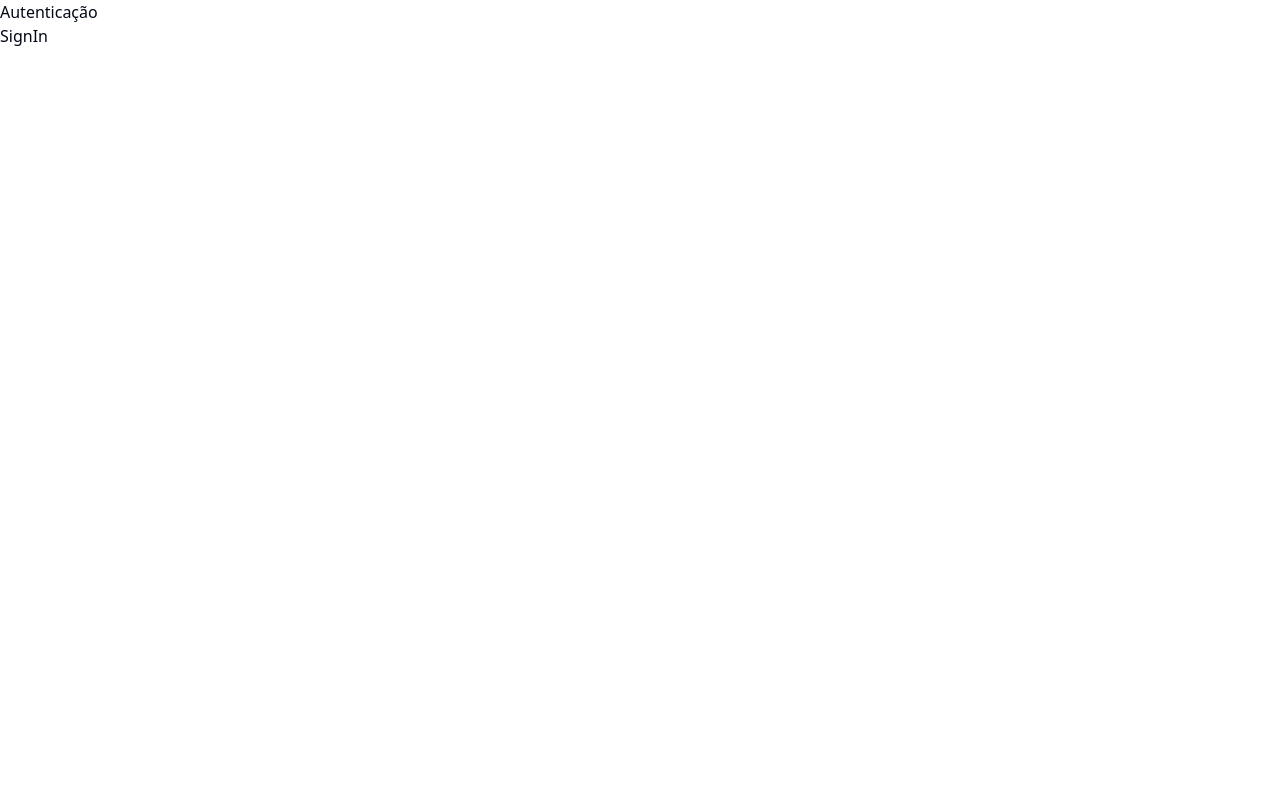
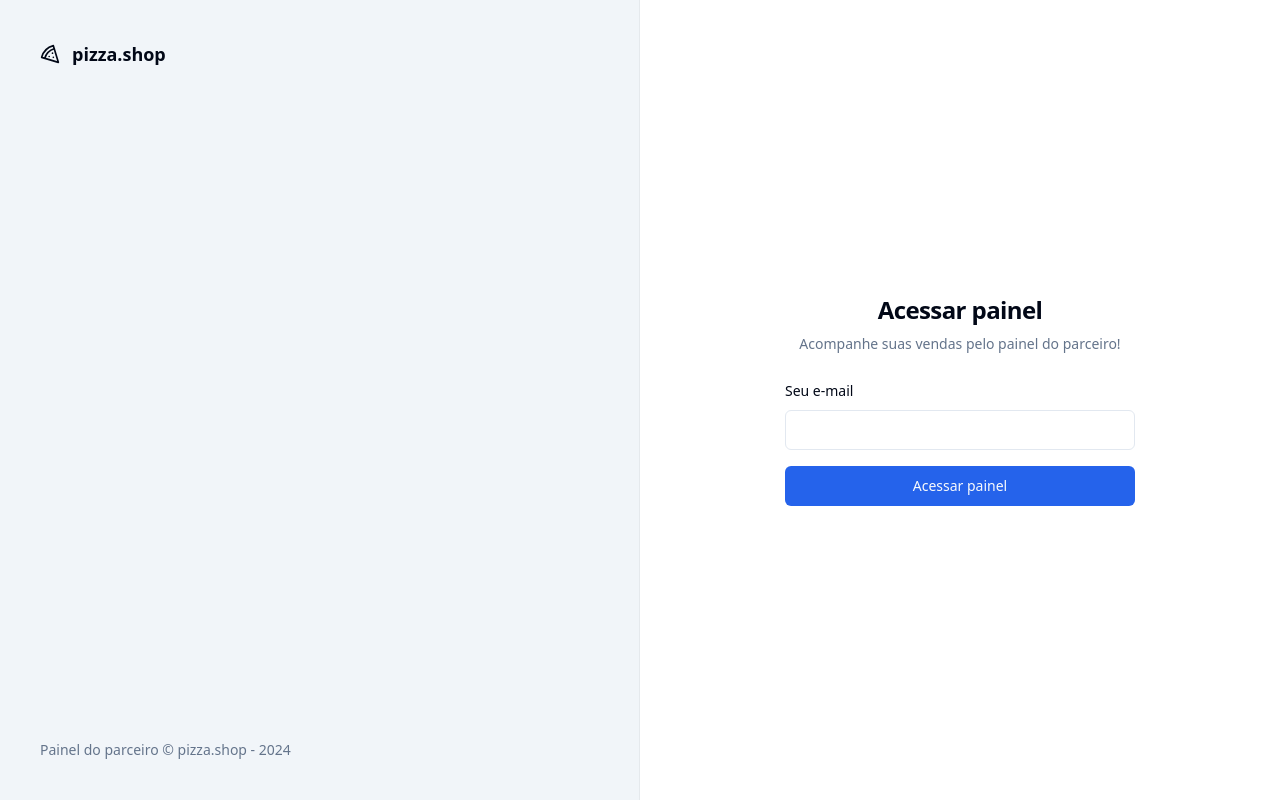
Before and after one commit to paulobr4z/pizzashop-web, a React (Vite) app: page /sign-in in a window 1280 px wide. Built offline with nearby package versions, Linux system fonts and the light colour scheme.

Commit message:
Página: Login

```diff
--- a/package.json
+++ b/package.json
@@ -10,6 +10,7 @@
     "preview": "vite preview"
   },
   "dependencies": {
+    "@radix-ui/react-label": "^2.0.2",
     "@radix-ui/react-slot": "^1.0.2",
     "class-variance-authority": "^0.7.0",
     "clsx": "^2.1.1",
--- /dev/null
+++ b/src/components/ui/input.tsx
@@ -0,0 +1,25 @@
+import * as React from "react"
+
+import { cn } from "@/lib/utils"
+
+export interface InputProps
+  extends React.InputHTMLAttributes<HTMLInputElement> {}
+
+const Input = React.forwardRef<HTMLInputElement, InputProps>(
+  ({ className, type, ...props }, ref) => {
+    return (
+      <input
+        type={type}
+        className={cn(
+          "flex h-10 w-full rounded-md border border-input bg-background px-3 py-2 text-sm ring-offset-background file:border-0 file:bg-transparent file:text-sm file:font-medium placeholder:text-muted-foreground focus-visible:outline-none focus-visible:ring-2 focus-visible:ring-ring focus-visible:ring-offset-2 disabled:cursor-not-allowed disabled:opacity-50",
+          className
+        )}
+        ref={ref}
+        {...props}
+      />
+    )
+  }
+)
+Input.displayName = "Input"
+
+export { Input }
--- /dev/null
+++ b/src/components/ui/label.tsx
@@ -0,0 +1,24 @@
+import * as React from "react"
+import * as LabelPrimitive from "@radix-ui/react-label"
+import { cva, type VariantProps } from "class-variance-authority"
+
+import { cn } from "@/lib/utils"
+
+const labelVariants = cva(
+  "text-sm font-medium leading-none peer-disabled:cursor-not-allowed peer-disabled:opacity-70"
+)
+
+const Label = React.forwardRef<
+  React.ElementRef<typeof LabelPrimitive.Root>,
+  React.ComponentPropsWithoutRef<typeof LabelPrimitive.Root> &
+    VariantProps<typeof labelVariants>
+>(({ className, ...props }, ref) => (
+  <LabelPrimitive.Root
+    ref={ref}
+    className={cn(labelVariants(), className)}
+    {...props}
+  />
+))
+Label.displayName = LabelPrimitive.Root.displayName
+
+export { Label }
--- a/src/global.css
+++ b/src/global.css
@@ -6,63 +6,46 @@
     :root {
       --background: 0 0% 100%;
       --foreground: 222.2 84% 4.9%;
-
       --card: 0 0% 100%;
       --card-foreground: 222.2 84% 4.9%;
-
       --popover: 0 0% 100%;
       --popover-foreground: 222.2 84% 4.9%;
-
-      --primary: 222.2 47.4% 11.2%;
+      --primary: 221.2 83.2% 53.3%;
       --primary-foreground: 210 40% 98%;
-
       --secondary: 210 40% 96.1%;
       --secondary-foreground: 222.2 47.4% 11.2%;
-
       --muted: 210 40% 96.1%;
       --muted-foreground: 215.4 16.3% 46.9%;
-
       --accent: 210 40% 96.1%;
       --accent-foreground: 222.2 47.4% 11.2%;
-
       --destructive: 0 84.2% 60.2%;
       --destructive-foreground: 210 40% 98%;
-
       --border: 214.3 31.8% 91.4%;
       --input: 214.3 31.8% 91.4%;
-      --ring: 222.2 84% 4.9%;
-
+      --ring: 221.2 83.2% 53.3%;
       --radius: 0.5rem;
     }
 
     .dark {
       --background: 222.2 84% 4.9%;
       --foreground: 210 40% 98%;
-
       --card: 222.2 84% 4.9%;
       --card-foreground: 210 40% 98%;
-
       --popover: 222.2 84% 4.9%;
       --popover-foreground: 210 40% 98%;
-
-      --primary: 210 40% 98%;
+      --primary: 217.2 91.2% 59.8%;
       --primary-foreground: 222.2 47.4% 11.2%;
-
       --secondary: 217.2 32.6% 17.5%;
       --secondary-foreground: 210 40% 98%;
-
       --muted: 217.2 32.6% 17.5%;
       --muted-foreground: 215 20.2% 65.1%;
-
       --accent: 217.2 32.6% 17.5%;
       --accent-foreground: 210 40% 98%;
-
       --destructive: 0 62.8% 30.6%;
       --destructive-foreground: 210 40% 98%;
-
       --border: 217.2 32.6% 17.5%;
       --input: 217.2 32.6% 17.5%;
-      --ring: 212.7 26.8% 83.9%;
+      --ring: 224.3 76.3% 48%;
     }
   }
 
--- a/src/pages/_layouts/auth.tsx
+++ b/src/pages/_layouts/auth.tsx
@@ -1,11 +1,19 @@
+import { Pizza } from 'lucide-react'
 import { Outlet } from 'react-router-dom'
 
 export function AuthLayout() {
   return (
-    <div>
-      <h1>Autenticação</h1>
-
-      <div>
+    <div className="grid min-h-screen grid-cols-2">
+      <div className="flex h-full flex-col justify-between border-r border-foreground/5 bg-muted p-10 text-muted-foreground">
+        <div className="flex items-center gap-3 text-lg text-foreground">
+          <Pizza className="h-5 w-5" />
+          <span className="font-semibold">pizza.shop</span>
+        </div>
+        <footer className="text-sm">
+          Painel do parceiro &copy; pizza.shop - {new Date().getFullYear()}
+        </footer>
+      </div>
+      <div className="flex flex-col items-center justify-center">
         <Outlet />
       </div>
     </div>
--- a/src/pages/auth/sign-in.tsx
+++ b/src/pages/auth/sign-in.tsx
@@ -1,10 +1,36 @@
 import { Helmet } from 'react-helmet-async'
+
+import { Button } from '@/components/ui/button'
+import { Input } from '@/components/ui/input'
+import { Label } from '@/components/ui/label'
 
 export function SignIn() {
   return (
     <>
       <Helmet title="Login" />
-      <h1>SignIn</h1>
+      <div className="p-8">
+        <div className="flex w-[350px] flex-col justify-center gap-6">
+          <div className="flex flex-col gap-2 text-center">
+            <h1 className="text-2xl font-semibold tracking-tight">
+              Acessar painel
+            </h1>
+            <p className="text-sm text-muted-foreground">
+              Acompanhe suas vendas pelo painel do parceiro!
+            </p>
+          </div>
+
+          <form className="space-y-4">
+            <div className="space-y-2">
+              <Label htmlFor="email">Seu e-mail</Label>
+              <Input id="email" type="email" />
+            </div>
+
+            <Button className="w-full" type="submit">
+              Acessar painel
+            </Button>
+          </form>
+        </div>
+      </div>
     </>
   )
 }
```
Also changed, not shown: 1 other file (tests, documents, lock files or other folders).
